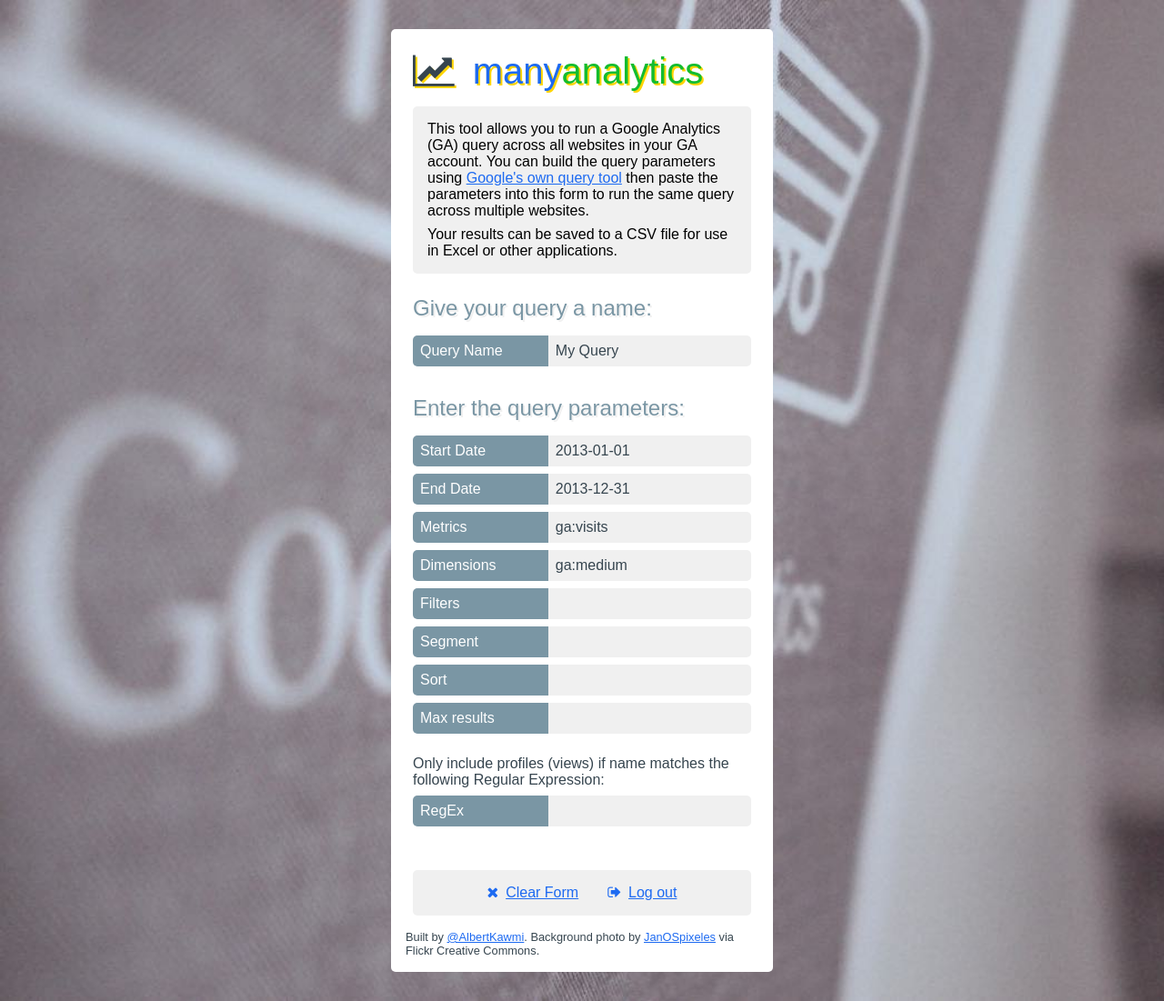
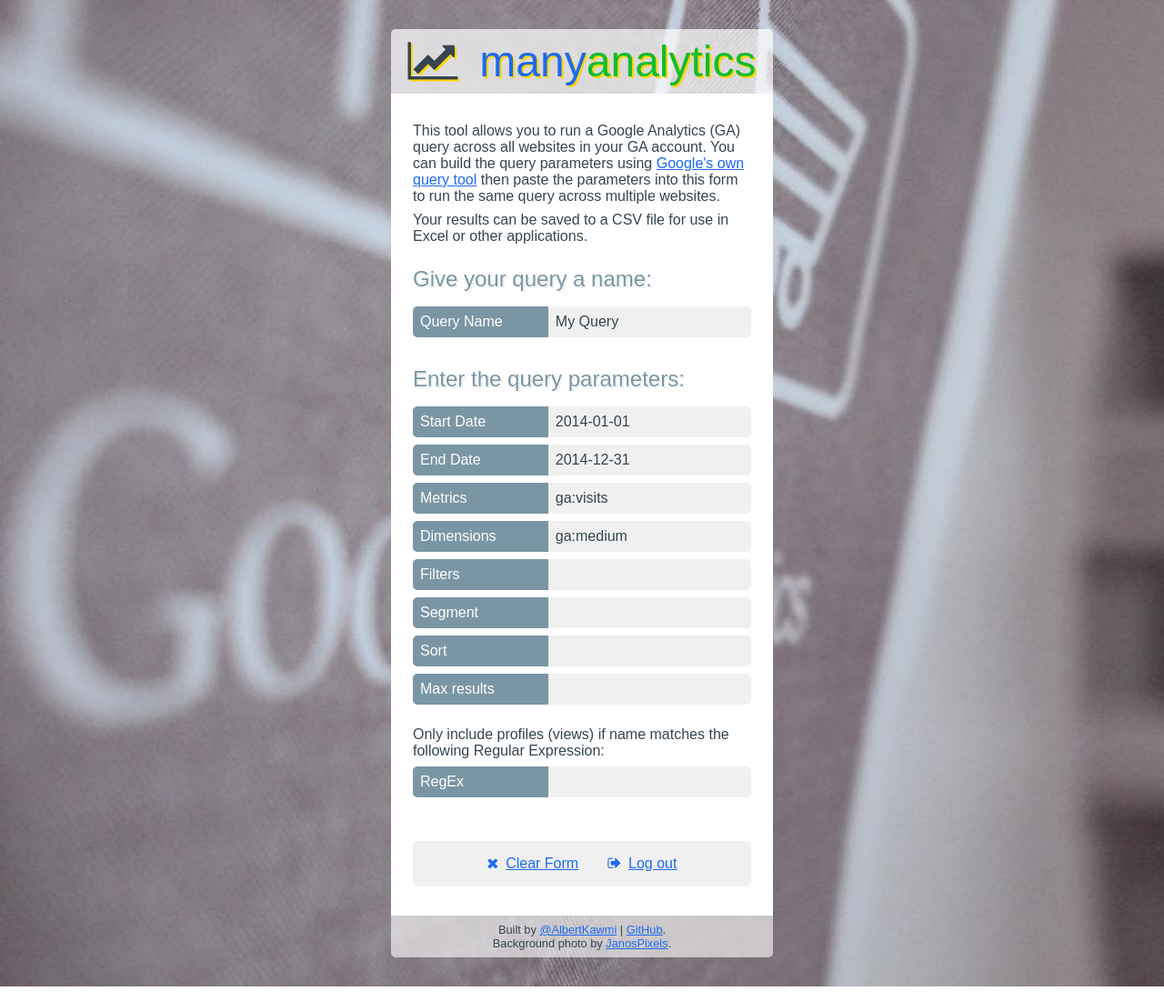
Before and after one commit to albertkawmi/manyanalytics, a website: page index.html in a window 1280 px wide. Shown: the whole page at 91% size. Drawn offline with Linux system fonts and the light colour scheme.

Commit message:
Design changes & clearForm function fix

```diff
--- a/index.html
+++ b/index.html
@@ -6,20 +6,20 @@
     <meta name="viewport" content="width=device-width, initial-scale=1">
   </head>
   <body>
-    <div class="container">
     <header>
       <h1><i class="fa fa-line-chart"></i><span>many</span>analytics</h1>
     </header>
 
+    <div class="container">
     <main>
     <section id="intro">
       <p>This tool allows you to run a Google Analytics (GA) query across all websites in your GA account. You can build the query parameters using <a href="http://ga-dev-tools.appspot.com/explorer/" target="_blank">Google's own query tool</a> then paste the parameters into this form to run the same query across multiple websites.</p>
       <p>Your results can be saved to a CSV file for use in Excel or other applications.</p>
     </section>
-
+    <a name="clear-form">
     <!-- Form to name the Query -->
     <section>
-      <h2>Give your query a name:</h2>
+      </a><h2>Give your query a name:</h2>
       <form name="queryName">
         <label>Query Name</label><input type="text" name="query-name" value="My Query">
       </form>
@@ -27,8 +27,8 @@
       <!-- Main form to input query parameters -->
       <h2>Enter the query parameters:</h2>
       <form name="queryParams">
-        <label></i>Start Date</label><input type="text" name="start-date" value="2013-01-01">
-        <label>End Date</label><input type="text" name="end-date" value="2013-12-31">
+        <label></i>Start Date</label><input type="text" name="start-date" value="2014-01-01">
+        <label>End Date</label><input type="text" name="end-date" value="2014-12-31">
         <label>Metrics</label><input type="text" name="metrics" value="ga:visits">
         <label>Dimensions</label><input type="text" name="dimensions" value="ga:medium">
         <label>Filters</label><input type="text" name="filters">
@@ -53,11 +53,14 @@
   </main>
   <footer>
       <section id="clear-form">
-        <p><a id="clear-form" href="#" onclick="clearForm()"><i class="fa fa-times"></i>Clear Form</a><a href="https://accounts.google.com/logout"><i class="fa fa-sign-out"></i>Log out</a></p>
+        <p><a id="clear-form" href="#clear-form" onclick="clearForm()"><i class="fa fa-times"></i>Clear Form</a><a href="https://accounts.google.com/logout"><i class="fa fa-sign-out"></i>Log out</a></p>
       </section>
   </footer>
-      <h6>Built by <a href="http://twitter.com/albertkawmi">@AlbertKawmi</a>. Background photo by <a href="https://www.flickr.com/photos/janospics/2851859649">JanOSpixeles</a> via Flickr Creative Commons. </h6>
   </div><!-- end container -->
+  <div class="photo-credit">
+    <h6 class="centered">Built by <a href="http://twitter.com/albertkawmi">@AlbertKawmi</a> | <a href="https://github.com/albertkawmi/manyanalytics">GitHub</a>.</h6>
+    <h6>Background photo by <a href="https://www.flickr.com/photos/janospics/2851859649">JanosPixels</a>.</h6>
+  </div>
     <!-- Load scripts -->
     <script src="GA_auth.js"></script>
     <script src="many-analytics.js"></script>
--- a/many-analytics.js
+++ b/many-analytics.js
@@ -203,7 +203,10 @@
   document.queryName.reset();
   document.regexFilter.reset();
 
-  for(var el in document.queryParams.elements){
-    if(queryParams[el]) { document.queryParams[el].value = ""; }
-    }
+  var form = document.queryParams.elements;
+
+  for(var element in form){
+    //console.dir(document.queryParams[el]);
+    form[element].value = "";
+  }
 }
--- a/style.scss
+++ b/style.scss
@@ -25,14 +25,14 @@
 	font-size: 2em;
 	text-shadow: 2px 2px $yellow;
 	@include mq(medium) {
-		font-size: 2.5em;
+		font-size: 3em;
 	}
 	@include mq(large) {
-		font-size: 2.5em;
+		font-size: 3em;
 	}
 }
 
-header h1 { color: $green; }
+header h1 { color: $green; text-align: center; }
 header h1 span { color: $blue; }
 header i { color: $charcoal; }
 
@@ -43,6 +43,8 @@
 	text-shadow: 2px 2px $silver;
 }
 h6 { font-size: 0.8em; }
+
+.centered { text-align: center; }
 
 p {
 	margin: 0.5em 0;
@@ -56,6 +58,13 @@
 a:hover { text-decoration: none; }
 
 // Sections
+header {
+	margin: 0 auto;
+	margin-top: 2em;
+	background: rgba(255,255,255,0.7);
+	max-width: 420px;
+	border-radius: 5px 5px 0 0;
+}
 
 footer {
 	background: $silver;
@@ -66,17 +75,17 @@
 
 .container {
 	max-width: 420px;
-	margin: 2em auto;
+	margin: 0 auto;
 	background: $bg-color;
 	padding: 1em;
-	border-radius: 5px;
+	//border-radius: 0 0 5px 5px;
 }
 
 #intro {
-	background: $silver;
-	color: black;
-	padding: 0.5em 1em;
-	border-radius: 5px;
+	//background: $silver;
+	//color: black;
+	//padding: 0.5em 1em;
+	//border-radius: 5px;
 }
 
 #spinner {
@@ -92,6 +101,16 @@
 
 .fa {
 	padding-right: 0.5em;
+}
+
+.photo-credit {
+	max-width: 420px;
+	text-align: center;
+	margin: 0 auto;
+	margin-bottom: 2em;
+	background: rgba(255,255,255,0.6);
+	padding: 0.5em;
+	border-radius: 0 0 5px 5px;
 }
 
 // Buttons
```
Also changed, not shown: style.css.
